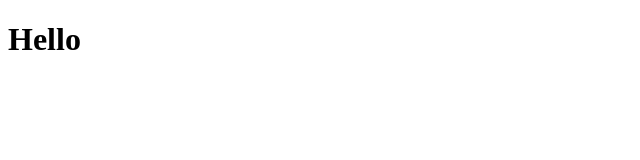
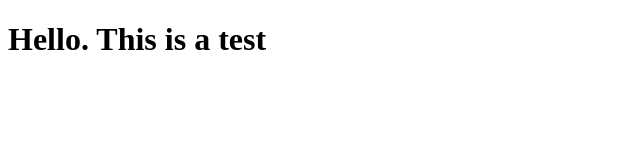
Before and after one commit to AlexHoangM/Monitoring-Al-for-Environmental-Sound-Classification, a plain HTML site: page site/index.html in a window 1280 px wide. Shown: the whole page, without its empty margins (0-640 px from the left). Drawn offline with Linux system fonts and the light colour scheme.

Commit message:
A small change

```diff
--- a/site/index.html
+++ b/site/index.html
@@ -5,6 +5,6 @@
 	<title>This is a test site</title>
 </head>
 <body>
-<h1>Hello</h1>
+<h1>Hello. This is a test</h1>
 </body>
 </html>
```
